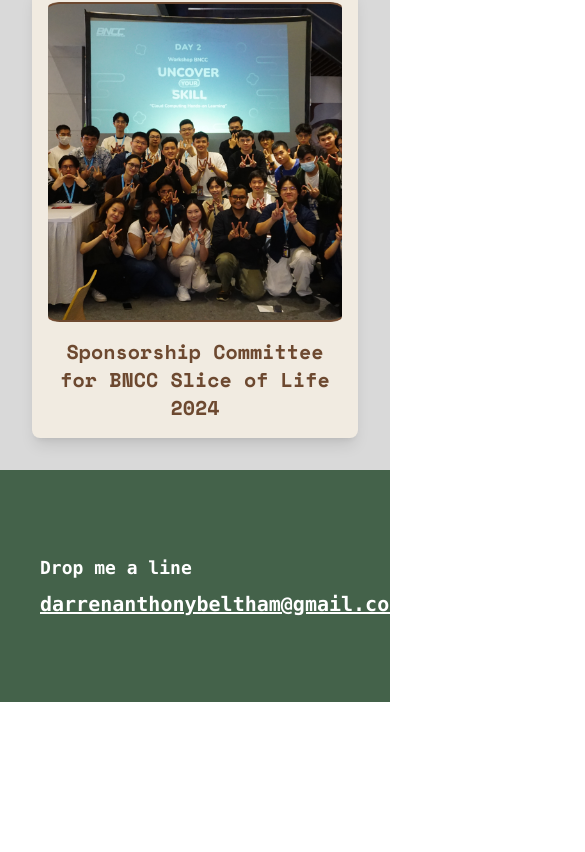
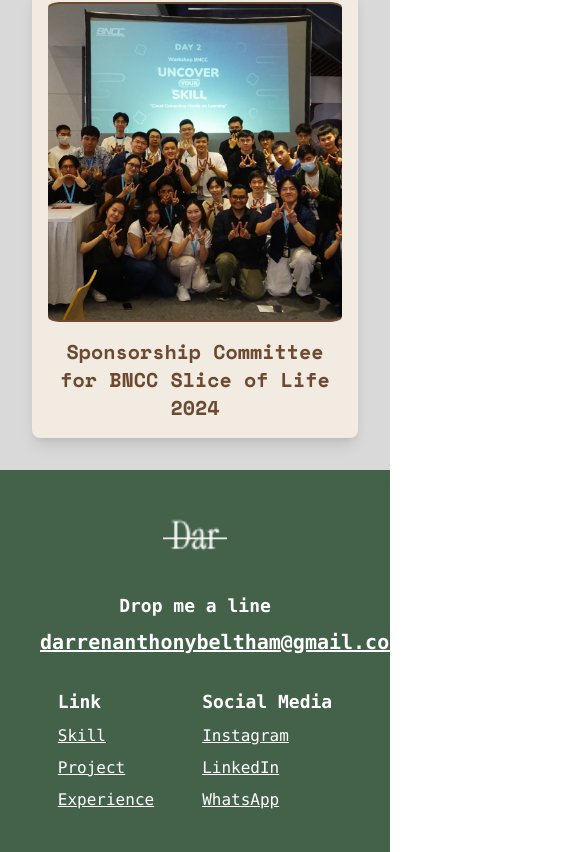
Before and after one commit to DarrenAnthonyBeltham/portfolio, a React (Create React App) app: page / in a window 390 px wide. Shown: the part 7225-8077 px from the top of the page, 585 px wide, since content can reach past the window. Before the commit the page ends 7927 px from the top, so only its background shows below. Built offline with nearby package versions, Linux system fonts and the light colour scheme.

Commit message:
Update Contact.jsx

```diff
--- a/src/components/Contact.jsx
+++ b/src/components/Contact.jsx
@@ -1,14 +1,15 @@
-import React from 'react'
-import logo from '../image/Logo.png'
+import React from 'react';
+import logo from '../image/Logo.png';
+import { Link } from 'react-scroll';
 
 const Contact = () => {
   return (
-    <div className="bg-[#44624A] text-white flex justify-between items-center p-10 font-mono">
-        <div>
+    <div className="bg-[#44624A] text-white flex flex-col md:flex-row justify-between items-center p-10 space-y-8 md:space-y-0 md:space-x-20 font-mono">
+      <div className="w-full md:w-auto flex justify-center md:justify-start">
         <img src={logo} alt="Dar Logo" className="w-16" />
       </div>
 
-        <div className="text-left">
+      <div className="text-center w-full md:w-auto">
         <p className="text-lg font-semibold">Drop me a line</p>
         <p className="text-xl font-bold mt-2">
           <a href="mailto:darrenanthonybeltham@gmail.com" className="underline">
@@ -17,43 +18,61 @@
         </p>
       </div>
 
-        <div className="flex space-x-8">
-            <div>
+      <div className="flex justify-center md:justify-end w-full md:w-auto space-x-12">
+        <div className="text-left">
           <p className="text-lg font-semibold">Link</p>
           <ul className="mt-2 space-y-2">
             <li>
-                    <a href="#" className="underline">
+              <Link
+                to="skill"
+                smooth={true}
+                duration={800}
+                offset={-70}
+                className="underline cursor-pointer"
+              >
                 Skill
-                    </a>
+              </Link>
             </li>
             <li>
-                    <a href="#" className="underline">
+              <Link
+                to="project"
+                smooth={true}
+                duration={800}
+                offset={-70}
+                className="underline cursor-pointer"
+              >
                 Project
-                    </a>
+              </Link>
             </li>
             <li>
-                    <a href="#" className="underline">
+              <Link
+                to="experience"
+                smooth={true}
+                duration={800}
+                offset={-70}
+                className="underline cursor-pointer"
+              >
                 Experience
-                    </a>
+              </Link>
             </li>
           </ul>
         </div>
 
-            <div>
+        <div className="text-left">
           <p className="text-lg font-semibold">Social Media</p>
           <ul className="mt-2 space-y-2">
             <li>
-                    <a href="#" className="underline">
+              <a href="https://instagram.com/darrenab_" target="_blank" rel="noopener noreferrer" className="underline">
                 Instagram
               </a>
             </li>
             <li>
-                    <a href="#" className="underline">
+              <a href="https://linkedin.com/in/darrenab_" target="_blank" rel="noopener noreferrer" className="underline">
                 LinkedIn
               </a>
             </li>
             <li>
-                    <a href="#" className="underline">
+              <a href="https://wa.me/6285389970663" target="_blank" rel="noopener noreferrer" className="underline">
                 WhatsApp
               </a>
             </li>
@@ -64,4 +83,4 @@
   );
 };
 
-export default Contact
+export default Contact;
```
Lines whose indentation alone changed are shown as unchanged.
